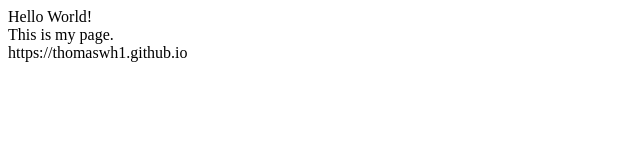
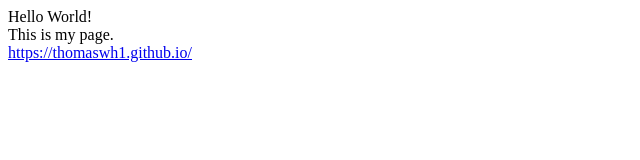
Before and after one commit to thomaswh1/thomaswh1.github.io, a plain HTML site: page index.html in a window 1280 px wide. Shown: the whole page, without its empty margins (0-640 px from the left). Drawn offline with Linux system fonts and the light colour scheme.

Commit message:
Update index.html

```diff
--- a/index.html
+++ b/index.html
@@ -7,6 +7,6 @@
 <body>
 	Hello World!<br/>
 	This is my page.<br/>
-	https://thomaswh1.github.io
+	<a href="https://thomaswh1.github.io/">https://thomaswh1.github.io/</a>
 </body>
 </html>
```
